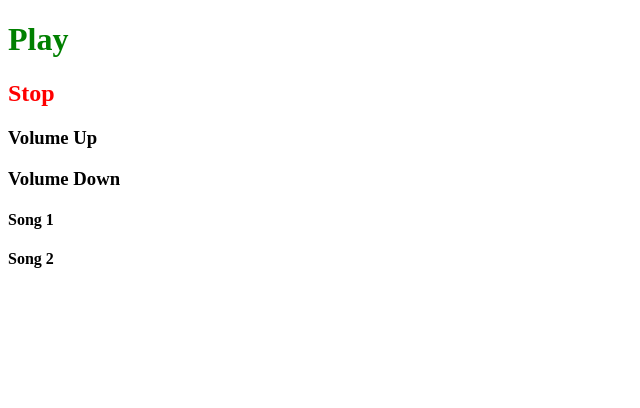
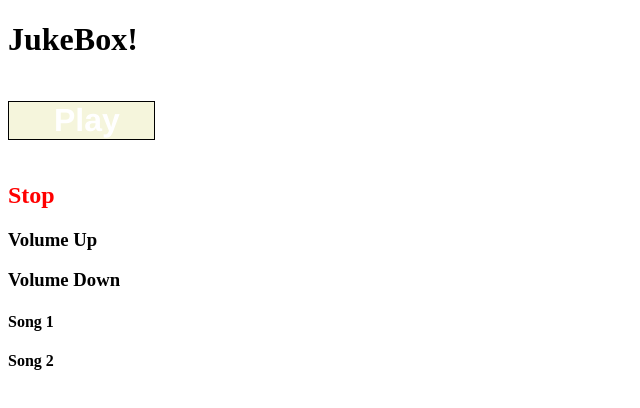
Before and after one commit to mwelshy/Jukebox, a plain HTML site: page index.html in a window 1280 px wide. Shown: the whole page, without its empty margins (0-640 px from the left). Drawn offline with Linux system fonts and the light colour scheme.

Commit message:
added header that changes depending on which song is picked

```diff
--- a/index.html
+++ b/index.html
@@ -5,8 +5,8 @@
 	<link rel="stylesheet" type="text/css" href="style.css">
 </head>
 <body>
-
-<h1>Play</h1>
+<h1>JukeBox!</h1>
+<h1 class = "play">Play</h1>
 <audio id = music src="assets/h3h3song.mp3">
 </audio>
 <h2>Stop</h2>
--- a/script.js
+++ b/script.js
@@ -27,9 +27,11 @@ function Jukebox() {
 
 	this.songOne = function () {
 		document.getElementById("music").src= mySongs[1];
+		document.getElementsByTagName("h1")[0].innerHTML = "H3H3SONG!";
 	}
 	this.songTwo = function() {
 		document.getElementById("music").src= mySongs[0];
+		document.getElementsByTagName("h1")[0].innerHTML = "The Final Countdown!";
 
 	}
 }
@@ -47,7 +49,7 @@ function Jukebox() {
 
 var Jukebox = new Jukebox();
 
-document.getElementsByTagName("h1")[0].addEventListener("click", Jukebox.play);
+document.getElementsByTagName("h1")[1].addEventListener("click", Jukebox.play);
 document.getElementsByTagName("h2")[0].addEventListener("click", Jukebox.pause);
 document.getElementsByTagName("h3")[0].addEventListener("click", Jukebox.volumeUp);
 document.getElementsByTagName("h3")[1].addEventListener("click", Jukebox.volumeDown);
--- a/style.css
+++ b/style.css
@@ -1,5 +1,11 @@
-h1 {
-	color: green;
+.play {
+	color: white;
+	border: 1px solid black;
+	font-family: helvetica;
+	width: 100px;
+	background-color: beige;
+	padding-left: 45px;
+	display: inline-block;
 }
 
 h2 {
```
